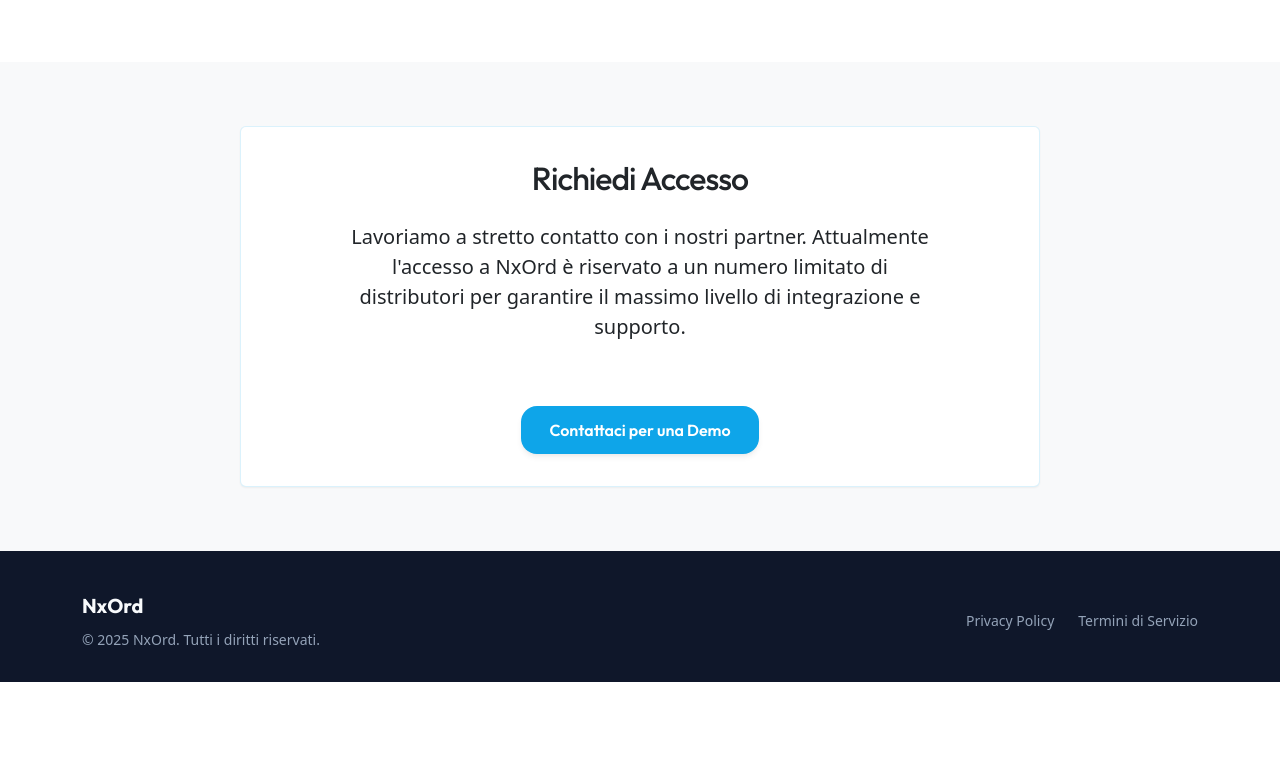
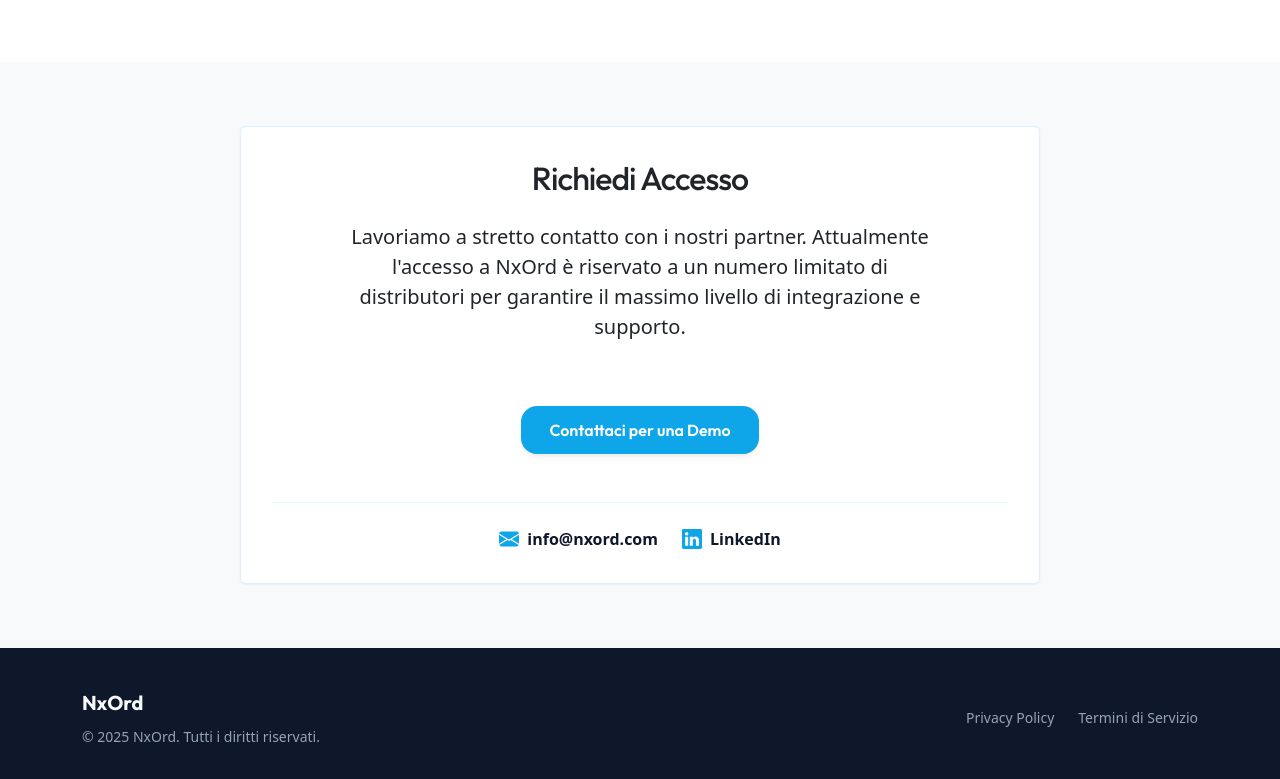
Before and after one commit to luciobaiocchi/landing_nxord, a React (Vite) app: page / in a window 1280 px wide. Shown: the part 2949-3728 px from the top of the page. Before the commit the page ends 3631 px from the top, so only its background shows below. Built offline with nearby package versions, Linux system fonts and the light colour scheme.

Commit message:
added linkedin

```diff
--- a/src/components/landing/ContactSection.tsx
+++ b/src/components/landing/ContactSection.tsx
@@ -1,4 +1,5 @@
 import React from 'react';
+import { BsLinkedin, BsEnvelopeFill } from 'react-icons/bs';
 
 const ContactSection: React.FC = () => {
   return (
@@ -12,9 +13,20 @@
             di integrazione e supporto.
           </p>
           <div className="mt-5">
-            <a href="mailto:info@nxord.com" className="btn-primary-action">
+            <a href="mailto:info@nxord.com" className="btn-primary-action mb-4">
               Contattaci per una Demo
             </a>
+
+            <div className="d-flex justify-content-center align-items-center gap-4 mt-4 pt-4" style={{ borderTop: '1px solid rgba(14, 165, 233, 0.1)' }}>
+              <a href="mailto:info@nxord.com" className="d-flex align-items-center gap-2" style={{ color: 'var(--color-heading)', textDecoration: 'none', transition: 'color 0.2s' }}>
+                <BsEnvelopeFill size={20} className="text-accent" />
+                <span style={{ fontWeight: 600 }}>info@nxord.com</span>
+              </a>
+              <a href="https://www.linkedin.com/company/nxord/" target="_blank" rel="noopener noreferrer" className="d-flex align-items-center gap-2" style={{ color: 'var(--color-heading)', textDecoration: 'none', transition: 'color 0.2s' }}>
+                <BsLinkedin size={20} className="text-accent" />
+                <span style={{ fontWeight: 600 }}>LinkedIn</span>
+              </a>
+            </div>
           </div>
         </div>
       </div>
```
